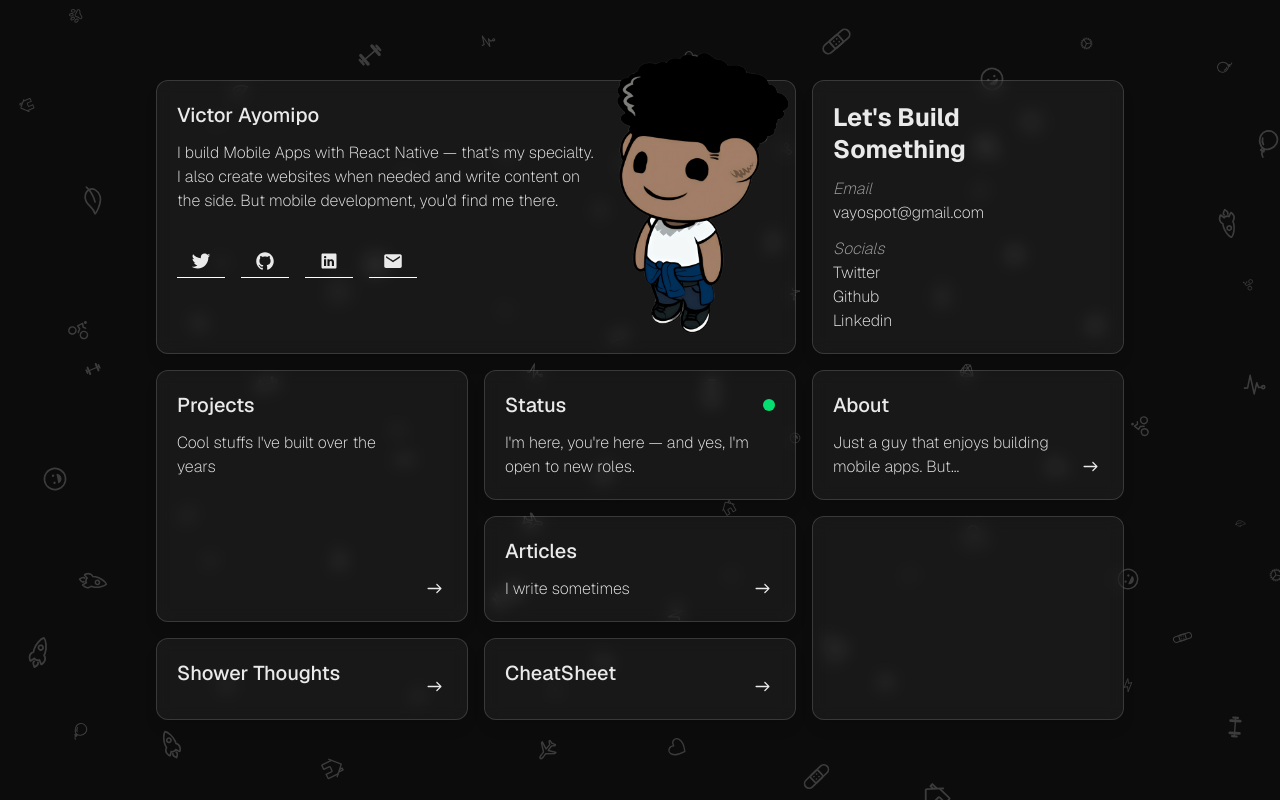
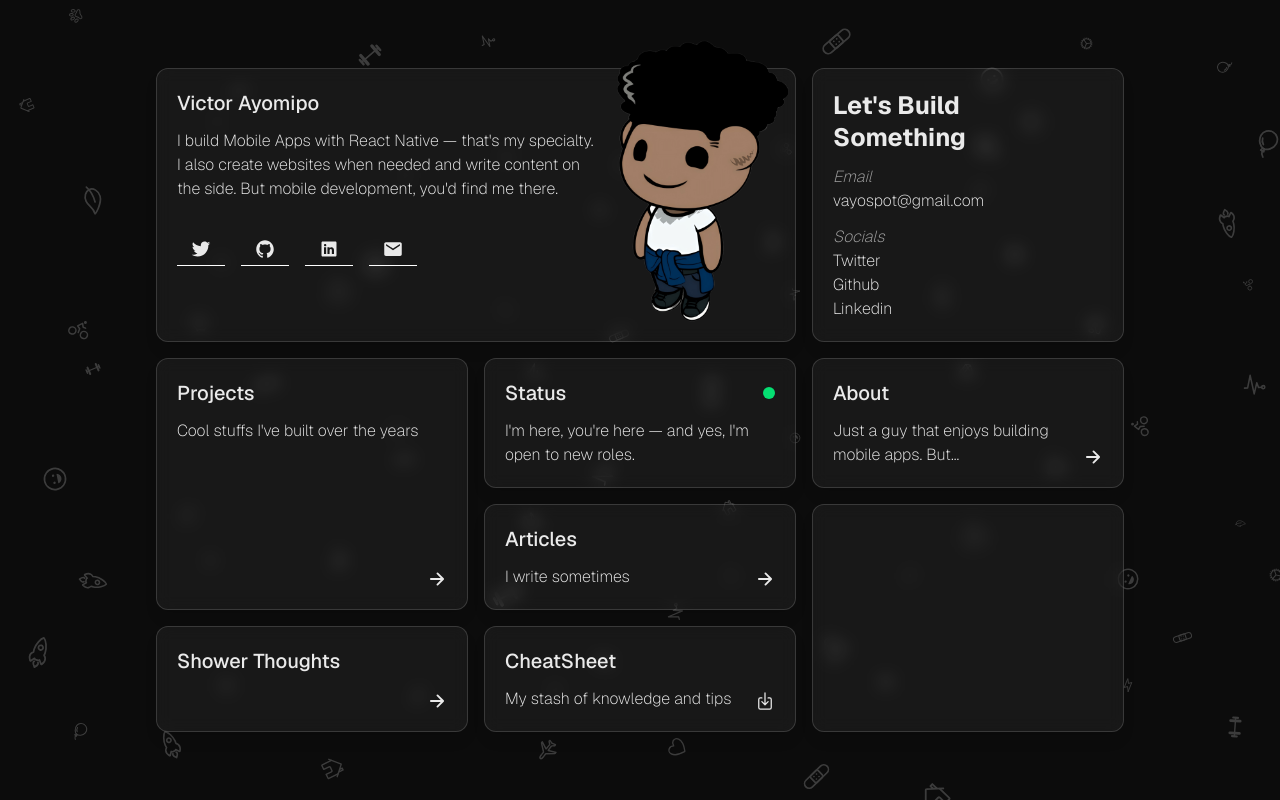
Before and after one commit to vayospot/portfolio, a React (Vite) app: page / in a window 1280 px wide. Built offline with nearby package versions, Linux system fonts and the light colour scheme.

Commit message:
✨ Add cheatsheet PDF download

```diff
--- a/src/components/CheatSheet.jsx
+++ b/src/components/CheatSheet.jsx
@@ -1,7 +1,21 @@
-import GridItem from "./GridItem";
+import { IoDownloadOutline } from "react-icons/io5";
 
 function CheatSheet() {
-  return <GridItem title="CheatSheet" link={"/cheatsheet"}></GridItem>;
+  return (
+    <a href="/portfolio/assets/files/cheatsheet.pdf" download="CheatSheet_by_Vayo">
+      <div className="gap-2-x p-5-x flex h-full w-full justify-between">
+        <div className="gap-3-x flex flex-col">
+          <h2>CheatSheet</h2>
+          {/* <p>Just the Good Stuff I've gathered</p> */}
+          <p>My stash of knowledge and tips</p>
+        </div>
+
+        <div className="text-2-x self-end">
+          <IoDownloadOutline />
+        </div>
+      </div>
+    </a>
+  );
 }
 
 export default CheatSheet;
--- a/src/components/GridItem.jsx
+++ b/src/components/GridItem.jsx
@@ -1,18 +1,18 @@
-import { IoIosArrowRoundForward } from "react-icons/io";
+import { IoArrowForward } from "react-icons/io5";
 import { Link } from "react-router";
 
 function GridItem({ title, content, link }) {
   return (
     <Link to={link}>
-      <div className="gap-2-x flex h-full w-full justify-between p-5-x">
+      <div className="gap-2-x p-5-x flex h-full w-full justify-between">
         <div className="gap-3-x flex flex-col">
           <h2>{title}</h2>
           <p>{content}</p>
         </div>
 
         {link && (
-          <div className="text-3-x self-end">
-            <IoIosArrowRoundForward />
+          <div className="text-2-x self-end">
+            <IoArrowForward />
           </div>
         )}
       </div>
```
